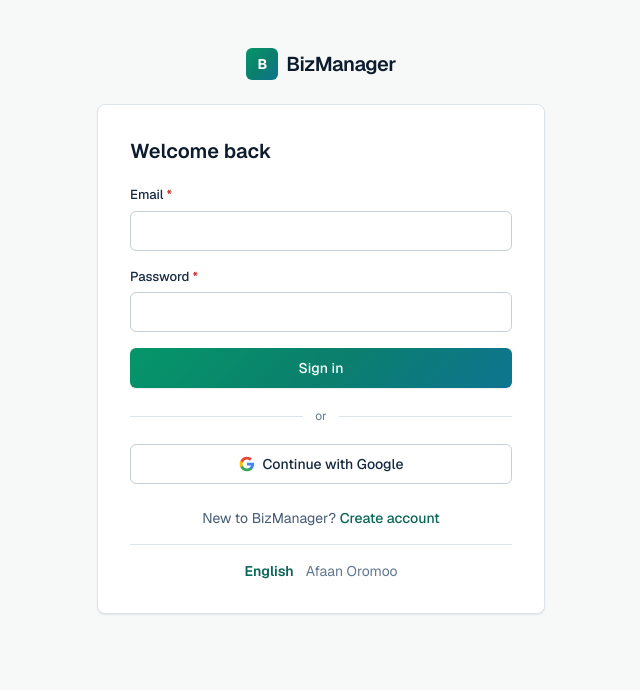
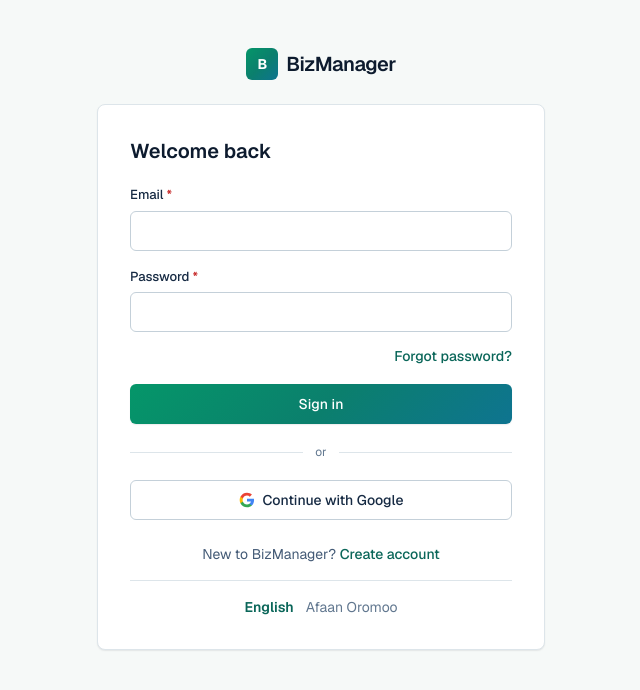
Before and after one commit to mu534/BizManager, a Next.js app: page /sign-in in a window 1280 px wide. Shown: the top 690 px of the page, without its empty margins (319-959 px from the left). Built offline with nearby package versions, Linux system fonts and the light colour scheme; no server answers.

Commit message:
feat: add forgot password link to sign-in form

```diff
--- a/app/(auth)/sign-in/sign-in-form.tsx
+++ b/app/(auth)/sign-in/sign-in-form.tsx
@@ -63,6 +63,11 @@ export default function SignInForm({ locale, t, languageLabel }: { locale: Local
         <Field label={t.password} htmlFor="password" required>
           <Input id="password" name="password" type="password" autoComplete="current-password" value={password} onChange={(e) => setPassword(e.target.value)} disabled={loading} required />
         </Field>
+        <div className="-mt-1 text-right">
+          <Link href={`/forgot-password?lang=${locale}`} className="text-sm font-medium text-brand-700 hover:underline">
+            {t.forgotLink}
+          </Link>
+        </div>
         <Button type="submit" loading={loading} className="w-full">
           {loading ? t.signingIn : t.signIn}
         </Button>
```
